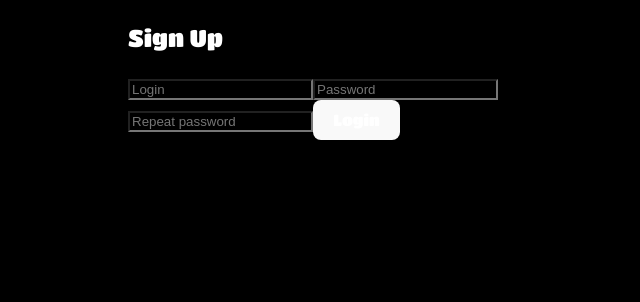
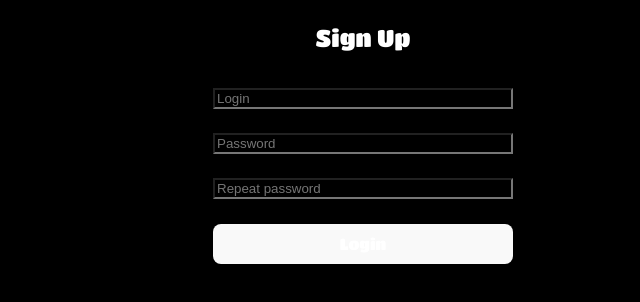
Before and after one commit to davy1ex/tochkarik_BE, a React (Vite) app in the folder frontend/tochkarik/: page /reg in a window 1280 px wide. Shown: the top 302 px of the page, without its empty margins (277-917 px from the left). Built offline with nearby package versions, Linux system fonts and the light colour scheme.

Commit message:
MS_2-T_2 - Add refactoring changes to reg page

```diff
--- a/frontend/tochkarik/src/pages/LoginPage.jsx
+++ b/frontend/tochkarik/src/pages/LoginPage.jsx
@@ -53,6 +53,9 @@ const LoginPage = ({ setAuthToken }) => {
                     />
                 </div>
                 <button type="submit">Login</button>
+
+                <a href="/reg">Register</a>
+
                 {error && <p>{error}</p>}
             </form>
         </div>
--- /dev/null
+++ b/frontend/tochkarik/src/pages/RegisterPage/RegisterPage.css
@@ -0,0 +1,18 @@
+.register-container {
+    display: flex;
+    flex-direction: column;
+
+    align-items: center;
+}
+
+.register-container form {
+    display: flex;
+    flex-direction: column;
+
+    justify-content: space-around;
+
+    width: 300px;
+    height: 200px;
+
+    margin: auto;
+}
--- /dev/null
+++ b/frontend/tochkarik/src/pages/RegisterPage/RegistrationPage.jsx
@@ -0,0 +1,71 @@
+import React, { useState } from 'react'
+import { useNavigate } from "react-router-dom";
+import axios from 'axios';
+
+import './RegisterPage.css'
+
+const RegistrationPage = ({  }) => {
+    const [username, setUsername] = useState('');
+    const [password, setPassword] = useState('');
+    const [password_repeat, setPasswordRepeat] = useState('');
+
+    const navigate = useNavigate();
+    const [error, setError] = useState('');
+
+    const handleSubmit = async (event) => {
+        event.preventDefault();
+
+        if (password !== password_repeat) {
+            setError('Password do not match! Try again');
+            return;
+        }
+
+        try {
+            const response = await axios.post('http://localhost:50000/api/auth/signup', {
+                username,
+                password,
+            });
+            navigate('/login');
+        }
+        catch (error) {
+            console.log(error.response)
+            setError('Registration failed: ' + (error.response.statusText))
+        }
+    }
+
+    return (
+        <div className={"register-container"}>
+            <h2>Sign Up</h2>
+            <form onSubmit={handleSubmit}>
+                <input
+                    type="text"
+                    value={username}
+                    onChange={(e) => setUsername(e.target.value)}
+                    required
+                    placeholder="Login"
+                />
+                <input
+                    type="password"
+                    value={password}
+                    onChange={(e) => setPassword(e.target.value)}
+                    required
+                    placeholder="Password"
+                />
+                <input
+                    type="password"
+                    value={password_repeat}
+                    // onChage={(e) => setUsername(e.target.value)}
+                    onChange={(e) => setPasswordRepeat(e.target.value)}
+                    required
+                    placeholder="Repeat password"
+                />
+                <button type="submit">Login</button>
+
+                {error && <p>{error}</p>}
+            </form>
+        </div>
+    )
+}
+
+
+export default RegistrationPage
--- a/frontend/tochkarik/src/pages/RegistrationPage.jsx
+++ /dev/null
@@ -1,74 +0,0 @@
-    import React, { useState } from 'react'
-    import { useNavigate } from "react-router-dom";
-    import axios from 'axios';
-
-
-    const RegistrationPage = ({  }) => {
-        const [username, setUsername] = useState('');
-        const [password, setPassword] = useState('');
-        const [password_repeat, setPasswordRepeat] = useState('');
-
-        const navigate = useNavigate();
-
-        const [error, setError] = useState('');
-
-        const handleSubmit = async (event) => {
-            event.preventDefault();
-
-            if (password !== password_repeat) {
-                setError('Password do not match! Try again');
-                return;
-            }
-
-            try {
-                const response = await axios.post('http://localhost:50000/api/auth/signup', {
-                    username,
-                    password,
-                });
-                navigate('/login');
-            }
-            catch (error) {
-                console.log(error.response)
-                setError('Registration failed: ' + (error.response.statusText))
-            }
-        }
-
-        return (
-            <div>
-                <h2>Sign Up</h2>
-                <form onSubmit={handleSubmit}>
-                    <input
-                        type="text"
-                        value={username}
-                        // onChage={(e) => setUsername(e.target.value)}
-                        onChange={(e) => setUsername(e.target.value)}
-                        required
-                        placeholder="Login"
-                    />
-                    <input
-                        type="password"
-                        value={password}
-                        // onChage={(e) => setUsername(e.target.value)}
-                        onChange={(e) => setPassword(e.target.value)}
-                        required
-                        placeholder="Password"
-                    />
-                    <input
-                        type="password"
-                        value={password_repeat}
-                        // onChage={(e) => setUsername(e.target.value)}
-                        onChange={(e) => setPasswordRepeat(e.target.value)}
-                        required
-                        placeholder="Repeat password"
-                    />
-
-                    <button type="submit">Login</button>
-                    {error && <p>{error}</p>}
-
-                </form>
-            </div>
-        )
-    }
-
-
-    export default RegistrationPage
--- a/frontend/tochkarik/src/routes/UnauthenticatedRoutes.jsx
+++ b/frontend/tochkarik/src/routes/UnauthenticatedRoutes.jsx
@@ -2,7 +2,7 @@ import React from 'react';
 import { Routes, Route, Navigate } from 'react-router-dom';
 
 import LoginPage from "../pages/LoginPage.jsx";
-import RegistrationPage from "../pages/RegistrationPage.jsx";
+import RegistrationPage from "../pages/RegisterPage/RegistrationPage.jsx";
 
 function UnauthenticatedRoutes({ setAuthToken }) {
     return (
```
